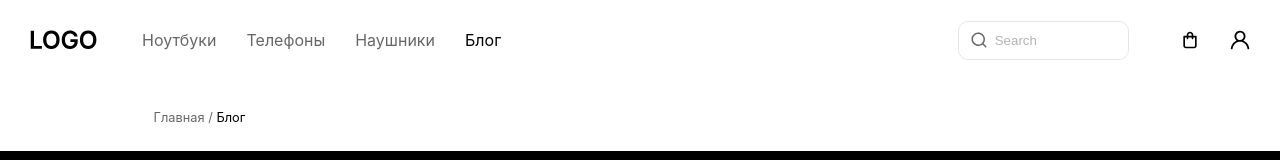
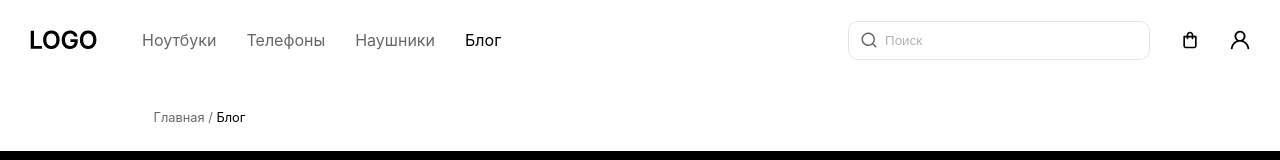
Before and after one commit to Peshkes/tech_store, a React (Create React App) app: page /blog in a window 1280 px wide. Shown: the top 160 px of the page. Built offline with nearby package versions, Linux system fonts and the light colour scheme; the HTML template or start-up script is replaced by a standard one.

Commit message:
added search

```diff
--- a/src/components/header/search/Search.js
+++ b/src/components/header/search/Search.js
@@ -1,13 +1,39 @@
 import style from './search.module.css';
-import React from 'react';
+import React, {useState} from 'react';
 import searchWhite from '../../../images/header/searchWhite.svg';
 import searchBlack from '../../../images/header/searchBlack.svg';
+import {productsArr} from "../../../utils/productsConst";
+import {articles} from "../../../utils/articlesConst";
+import SearchResultItem from "./SearchResultItem";
 
 const Search = ({headerStyle}) => {
+    const [isActive, setIsActive] = useState(false);
+    const [resultProducts, setResultProducts] = useState([]);
+    const [resultArticles, setResultArticles] = useState([]);
+    const changeHandler = event => {
+        const text = event.target.value.trim().toUpperCase();
+        if (!isActive && text.length > 0)
+            setIsActive(true);
+        else if (isActive && text.length === 0)
+            setIsActive(false);
+
+        setResultProducts(productsArr.filter(item => item.name.toUpperCase().includes(text)).slice(0,3));
+        setResultArticles(articles.filter(item => item.title.toUpperCase().includes(text)).slice(0,2));
+
+    }
+    // onBlur={() => setIsActive(false)}
     return (
         <div className={style.search + ' ' + style[headerStyle]}>
             <img src={headerStyle === 'white' ? searchBlack : searchWhite} alt="search"/>
-            <input type="search" placeholder={'Search'}/>
+            <input type="search" placeholder={'Поиск'} onChange={changeHandler}/>
+            {isActive &&
+                <div className={style.result}>
+                    {resultProducts.length !== 0 && resultProducts.map((item, index) => <SearchResultItem key={index + ' result'} setIsActive={setIsActive} result={item}/>)}
+                    {resultProducts.length !== 0 && resultArticles.length !== 0 && <hr/>}
+                    {resultArticles.length !== 0 && resultArticles.map((item, index) => <SearchResultItem key={index + ' result'} setIsActive={setIsActive} result={item}/>)}
+                    {resultProducts.length === 0 && resultArticles.length === 0 && <p>Запрос не найден ;(</p>}
+                </div>
+            }
         </div>
     );
 }
--- /dev/null
+++ b/src/components/header/search/SearchResultItem.js
@@ -0,0 +1,20 @@
+import React from 'react';
+import style from './search.module.css';
+import {Link} from "react-router-dom";
+
+const SearchResultItem = ({result, setIsActive}) => {
+    return (
+        <Link to={ result.name ? `/product/${result.id}` :  `/blog/${result.id}`} onClick={()=>setIsActive(false)}>
+            <div className={style.resultItem}>
+                {result.name ?
+                    result.type === 'laptops' ?
+                        <div style={{backgroundImage: `url(${result.imgSmall[0]})`, backgroundSize: 'contain'}}></div> :
+                        <div style={{backgroundImage: `url(${result.imgSmall[0]})`, backgroundSize: '60%'}}></div> :
+                    <div className={style.article}
+                         style={{backgroundImage: `url(${result.image})`, backgroundSize: 'contain'}}></div>}
+                {result.name ? <p>{result.name}</p> : <p>{result.title}</p>}
+            </div>
+        </Link>
+    );
+}
+export default SearchResultItem;
--- a/src/components/header/search/search.module.css
+++ b/src/components/header/search/search.module.css
@@ -1,17 +1,25 @@
 .search{
-    width: 50%;
+    width: 100%;
     display: flex;
     justify-content: center;
     align-items: center;
     padding: 0 15px;
+    position: relative;
 }
 .search input{
+    margin-right: -12px;
+    box-sizing: border-box;
+    width: 100%;
     background: initial;
     min-width: 150px;
-    width: Calc(100% - 30px);
     padding: 11px 11px 11px 36px;
     outline:none;
     border-radius: 10px;
+}
+.search input::-webkit-search-cancel-button {
+    /*-webkit-appearance: none;*/
+    /*background-image: url("../../../images/x.svg");*/
+    cursor: pointer;
 }
 .black input {
     border: 1px var(--grey-light-2) solid;
@@ -32,3 +40,40 @@
     margin-right: -30px;
     z-index: 1;
 }
+.result{
+    border: 1px var(--grey-dark-2) solid;
+    border-radius: 10px;
+    position: absolute;
+    width: 100%;
+    background: white;
+    top: 70px;
+    z-index: 10;
+    padding: 1vw;
+}
+.result a{
+    text-decoration: none;
+}
+.resultItem{
+    display: flex;
+    padding: 0.5vw 2vw;
+    align-items: center;
+    transition: 0.5s;
+    color: black;
+}
+.resultItem:hover{
+    transform: scale(1.1);
+}
+.resultItem div{
+    width: 6vw;
+    height: 6vw;
+    background-position: center;
+    background-repeat: no-repeat;
+}
+.resultItem p{
+    font-size: 1vw;
+    margin-left: 1vw;
+}
+.resultItem .article{
+    width: 15vw;
+    height: 8vw;
+}
--- a/src/components/main/bread_crumbs/BreadCrumbs.js
+++ b/src/components/main/bread_crumbs/BreadCrumbs.js
@@ -9,7 +9,6 @@ const BreadCrumbs = () => {
     let match = useResolvedPath("").pathname;
     let routeCrumbs = match.split('/');
     let length = routeCrumbs.length;
-
     if(routeCrumbs[length - 2] === 'product')
         routeCrumbs[length - 2] += 's';
 
```
Also changed, not shown: src/images/x.svg (added).
